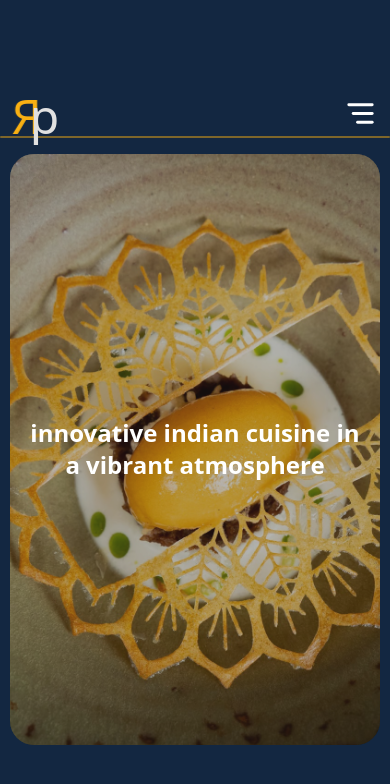
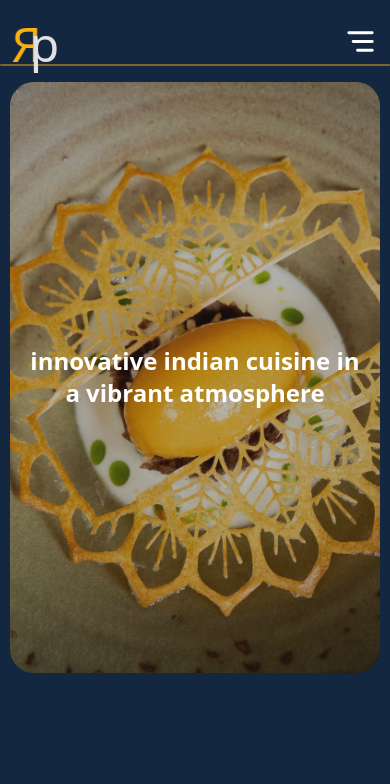
Before and after one commit to syntax-co/roop, a Next.js app: page / in a window 390 px wide. Shown: the top 784 px of the page. Built offline with nearby package versions, Linux system fonts and the light colour scheme.

Commit message:
Update globals.css

```diff
--- a/src/styles/globals.css
+++ b/src/styles/globals.css
@@ -23,9 +23,12 @@ body {
 .app-body {
   @apply
   w-full h-[100vh]
-  pt-24
   flex flex-col
 
+  sm:pt-6
+  md:pt-12
+  lg:pt-16
+  xl:pt-24
   /* sm:px-0
   md:px-10
   lg:px-32
```
